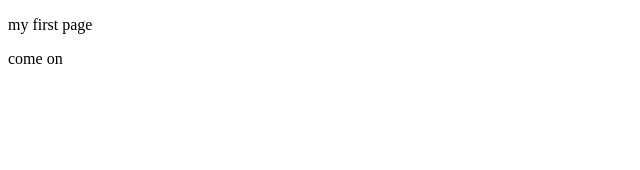
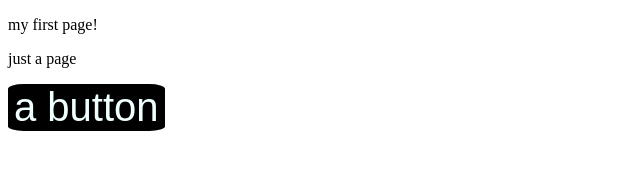
Before and after one commit to Neopo1itan/Html_Learning, a plain HTML site: page index.html in a window 1280 px wide. Shown: the whole page, without its empty margins (0-640 px from the left). Drawn offline with Linux system fonts and the light colour scheme.

Commit message:
layout.html

```diff
--- a/index.html
+++ b/index.html
@@ -5,9 +5,20 @@
     <meta name="viewport" content="width=device-width, initial-scale=1.0">
     <meta http-equiv="X-UA-Compatible" content="ie=edge">
     <title>Document</title>
+    <style type="text/css">
+
+        button{
+            color: azure;
+            background-color: black;
+            font-size: 40px;
+            border-radius: 10%;
+            border: none;
+        }
+    </style>
 </head>
 <body>
-    <p>my first page</p>
-	<p>come on</p>
+    <p>my first page!</p>
+    <p>just a page</p>
+    <button>a button</button>
 </body>
 </html>
```
Also changed, not shown: layout.html (added, +23 -0 lines).
